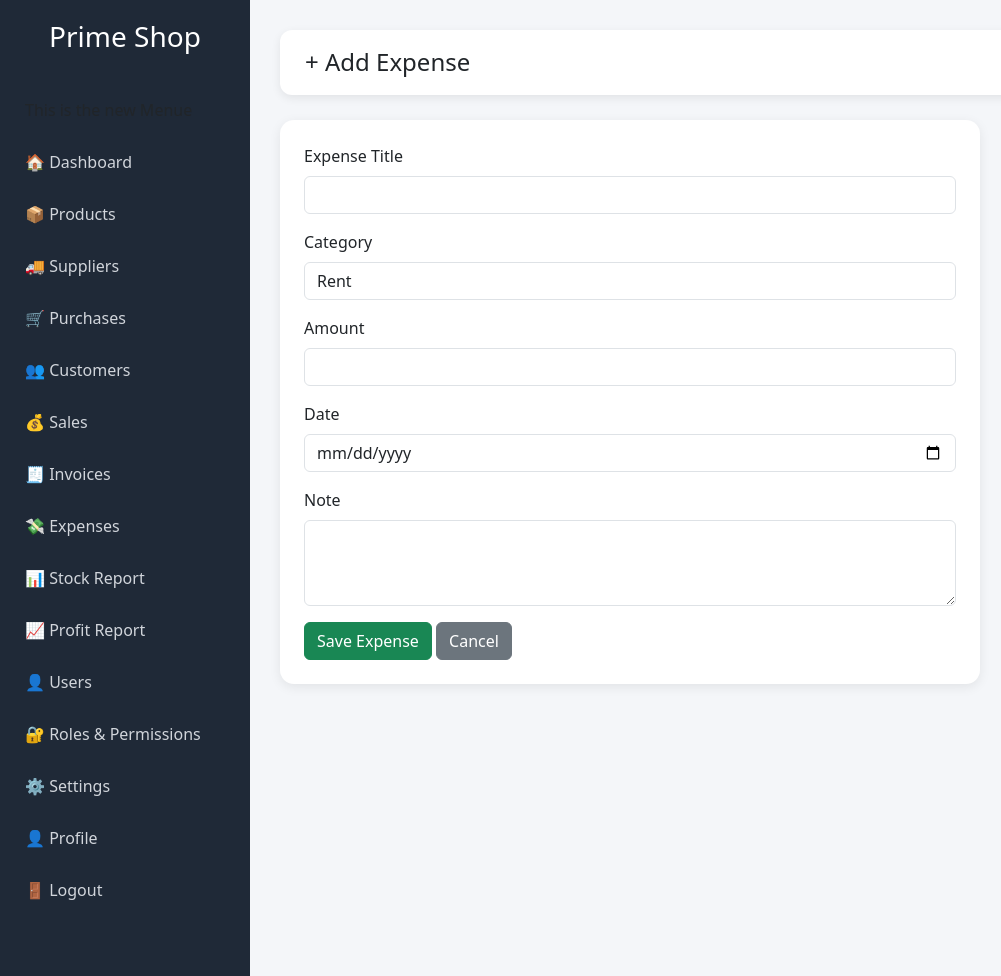
After one commit to Ezat36/PrimeShop, a Django app: page /expenses/add/ in a window 1280 px wide. The commit adds this page. Shown: the whole page, without its empty margins (0-1001 px from the left). Run offline with Django 5.2, Linux system fonts and the light colour scheme; the visitor is signed in with stand-in values (Sample User, id 1).

Commit message:
Added expense management  and profit calculation

```diff
--- a/shop/templates/shop/base.html
+++ b/shop/templates/shop/base.html
@@ -74,6 +74,7 @@
     <a href="/customers/">👥 Customers</a>
     <a href="/sales/">💰 Sales</a>
     <a href="/invoices/">🧾 Invoices</a>
+    <a href="/expenses/">💸 Expenses</a>
     <a href="/stock-report/">📊 Stock Report</a>
     <a href="/profit-loss-report/">📈 Profit Report</a>
     <a href="/users/">👤 Users</a>
--- /dev/null
+++ b/shop/templates/shop/expense_add.html
@@ -0,0 +1,57 @@
+{% extends 'shop/base.html' %}
+
+{% block title %}Add Expense{% endblock %}
+
+{% block page_title %}
++ Add Expense
+{% endblock %}
+
+{% block content %}
+
+<div class="card card-box p-4" style="max-width:700px;">
+
+    <form method="post">
+        {% csrf_token %}
+
+        <div class="mb-3">
+            <label class="form-label">Expense Title</label>
+            <input type="text" name="title" class="form-control" required>
+        </div>
+
+        <div class="mb-3">
+            <label class="form-label">Category</label>
+            <select name="category" class="form-control">
+                <option value="Rent">Rent</option>
+                <option value="Salary">Salary</option>
+                <option value="Delivery">Delivery</option>
+                <option value="Utilities">Utilities</option>
+                <option value="Transport">Transport</option>
+                <option value="Electricity">Electricity</option>
+                <option value="Repair">Repair</option>
+                <option value="Other">Other</option>
+            </select>
+        </div>
+
+        <div class="mb-3">
+            <label class="form-label">Amount</label>
+            <input type="number" step="0.01" name="amount" class="form-control" required>
+        </div>
+
+        <div class="mb-3">
+            <label class="form-label">Date</label>
+            <input type="date" name="date" class="form-control" required>
+        </div>
+
+        <div class="mb-3">
+            <label class="form-label">Note</label>
+            <textarea name="note" class="form-control" rows="3"></textarea>
+        </div>
+
+        <button class="btn btn-success">Save Expense</button>
+        <a href="/expenses/" class="btn btn-secondary">Cancel</a>
+
+    </form>
+
+</div>
+
+{% endblock %}
--- a/shop/urls.py
+++ b/shop/urls.py
@@ -39,4 +39,7 @@ urlpatterns = [
     path('profile/change-password/', views.change_password, name='change_password'),
 
     path('settings/', views.settings_page, name='settings_page'),
+
+    path('expenses/', views.expense_list, name='expense_list'),
+    path('expenses/add/', views.expense_add, name='expense_add'),
 ]
--- a/shop/views.py
+++ b/shop/views.py
@@ -6,7 +6,7 @@ from django.contrib.auth.models import User, Group, Permission
 from django.contrib.auth import authenticate, login, logout
 from django.contrib import messages
 from django.contrib.auth import update_session_auth_hash
-from .models import StoreSetting
+from .models import StoreSetting, Expense
 
 @login_required
 def dashboard(request):
@@ -74,6 +74,25 @@ def dashboard(request):
             'date': item.sale.date,
         })
 
+    expenses = Expense.objects.all()
+
+    if filter_type == 'today':
+        expenses = expenses.filter(date=today)
+
+    elif filter_type == 'month':
+        expenses = expenses.filter(
+        date__year=today.year,
+        date__month=today.month
+    )
+
+    elif filter_type == 'year':
+        expenses = expenses.filter(
+        date__year=today.year
+    )
+
+    total_expenses = sum(expense.amount for expense in expenses)
+    net_profit = total_profit - total_expenses
+
     variants = ProductVariant.objects.all()
 
     current_stock_value = 0
@@ -105,6 +124,9 @@ def dashboard(request):
         'low_stock_count': len(low_stock_items),
         'low_stock_items': low_stock_items,
         'sold_items': sold_items,
+
+        'total_expenses': total_expenses,
+        'net_profit': net_profit,
 
         'chart_labels': list(product_sales_qty.keys()),
         'chart_values': list(product_sales_qty.values()),
@@ -228,6 +250,11 @@ def profit_loss_report(request):
 
     net_profit = total_gross_profit - total_discount
 
+    expenses = Expense.objects.all()
+    total_expenses = sum(expense.amount for expense in expenses)
+
+    net_profit_after_expenses = net_profit - total_expenses
+
     context = {
         'total_sales_revenue': total_sales_revenue,
         'total_cogs': total_cogs,
@@ -241,6 +268,8 @@ def profit_loss_report(request):
         'total_remaining_qty': total_remaining_qty,
         'product_summary': product_summary.values(),
         'variant_rows': variant_rows,
+        'total_expenses': total_expenses,
+        'net_profit_after_expenses': net_profit_after_expenses,
     }
 
     return render(request, 'shop/profit_loss_report.html', context)
@@ -790,3 +819,30 @@ def settings_page(request):
     return render(request, 'shop/settings.html', {
         'setting': setting
     })
+
+
+@login_required
+def expense_list(request):
+    expenses = Expense.objects.all().order_by('-date', '-id')
+    total_expenses = sum(expense.amount for expense in expenses)
+
+    return render(request, 'shop/expense_list.html', {
+        'expenses': expenses,
+        'total_expenses': total_expenses,
+    })
+
+
+@login_required
+def expense_add(request):
+    if request.method == 'POST':
+        Expense.objects.create(
+            title=request.POST.get('title'),
+            category=request.POST.get('category'),
+            amount=request.POST.get('amount'),
+            date=request.POST.get('date'),
+            note=request.POST.get('note')
+        )
+
+        return redirect('expense_list')
+
+    return render(request, 'shop/expense_add.html')
```
Also changed, not shown: shop/models.py (+21 -0 lines), shop/templates/shop/dashboard.html (+14 -0 lines), shop/templates/shop/expense_list.html (added, +48 -0 lines), shop/templates/shop/profit_loss_report.html (+15 -0 lines), shop/migrations/0003_expense.py (added).
